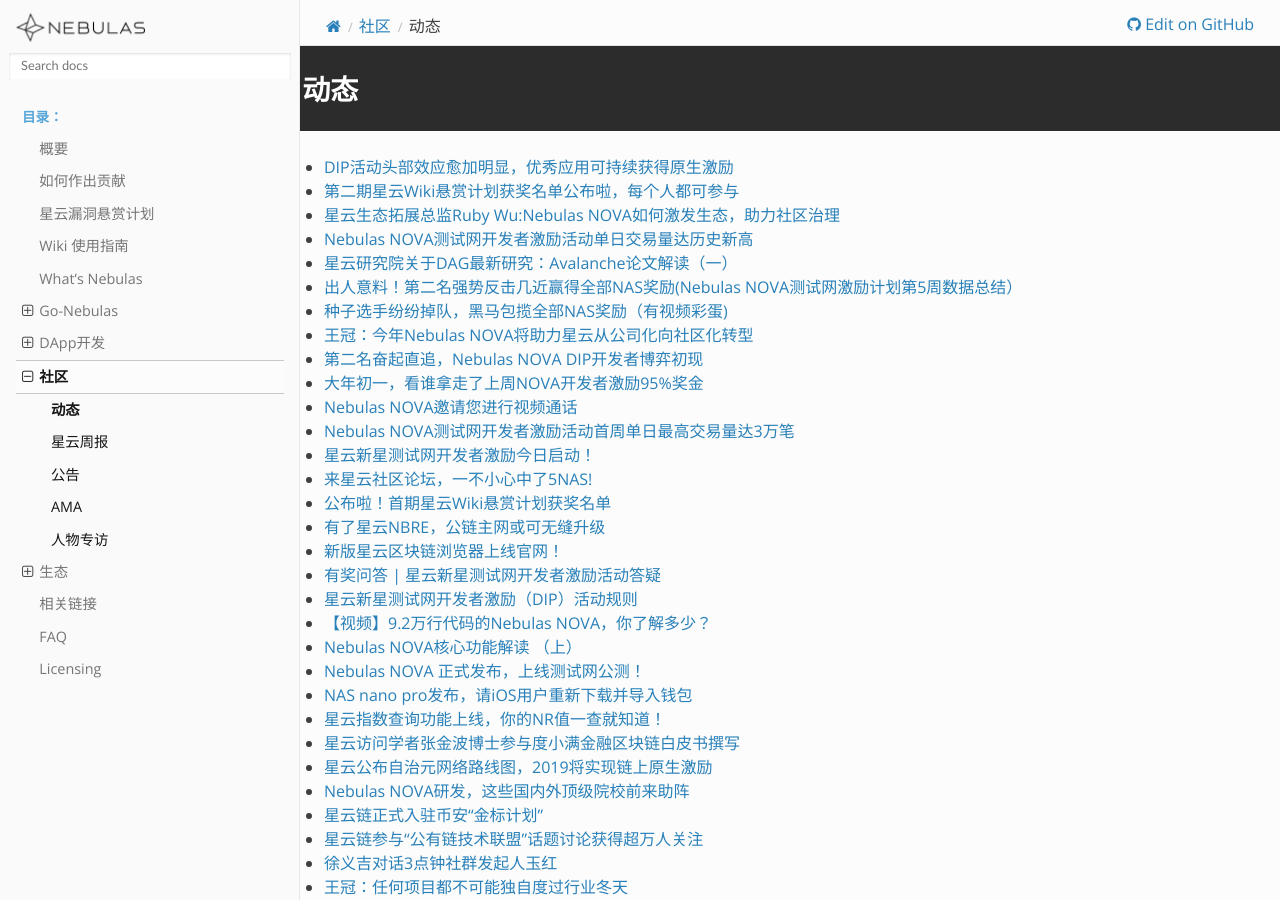
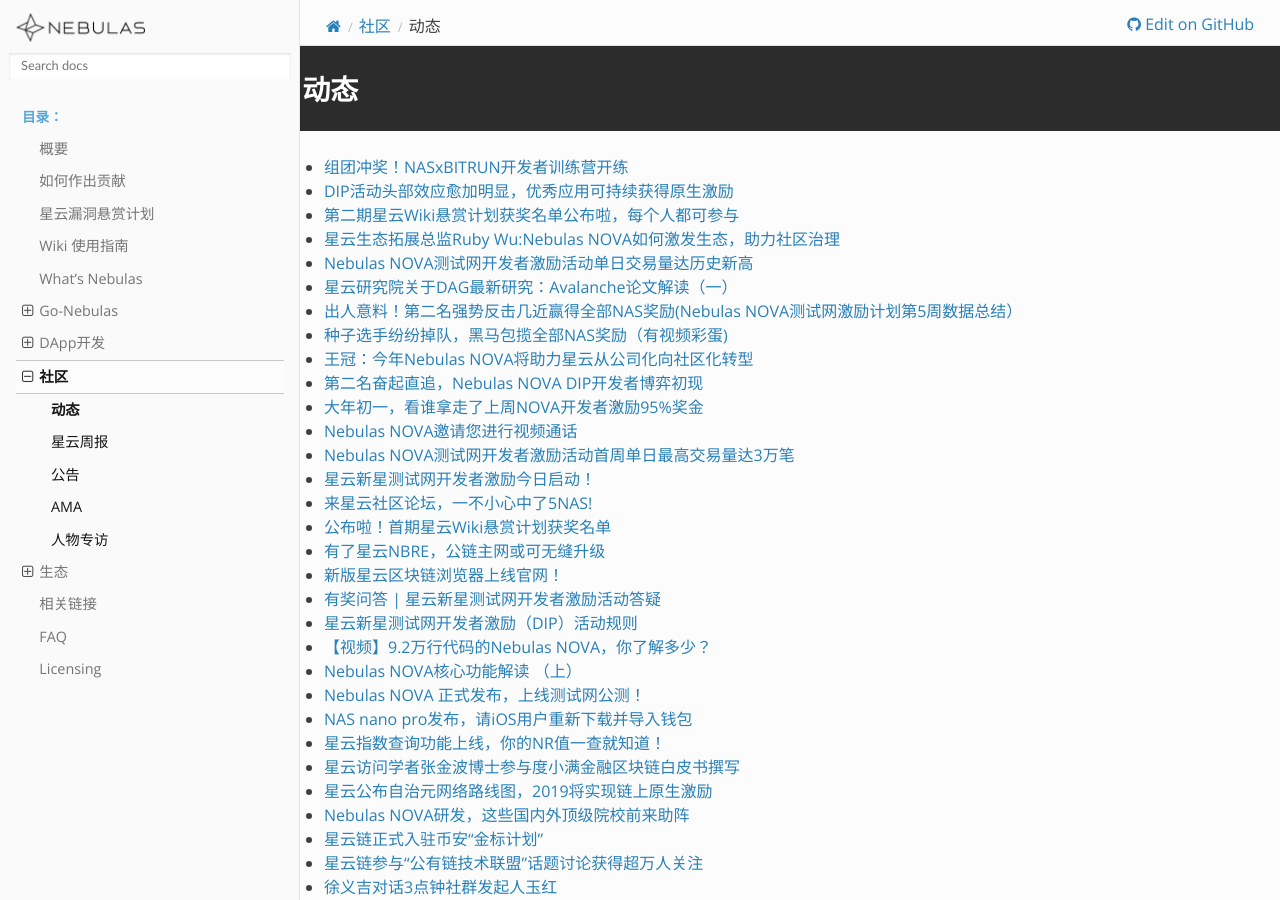
Before and after one commit to nebulasio/nebdocs, a Sphinx documentation site: the page built from docs/community/events.md, in a window 1280 px wide and 900 px high. Built offline with Sphinx 7.4.7 and the Read the Docs theme 2.0.0, drawn with Linux system fonts in a browser that asks for light colours; pages that are not in the unit, such as notebooks, are missing from menus.

Commit message:
更新动态
组团冲奖！NASxBITRUN开发者训练营开练

```diff
--- a/docs/community/events.md
+++ b/docs/community/events.md
@@ -1,4 +1,6 @@
 # 动态
+
+- [组团冲奖！NASxBITRUN开发者训练营开练](https://mp.weixin.qq.com/s/1Hge4H25g01B3k7-iKqp7Q)
 - [DIP活动头部效应愈加明显，优秀应用可持续获得原生激励](https://blog.nebulas.io/2019/03/12/dip-program-head-effect-is-more-and-more-obvious-excellent-applications-can-continue-to-obtain-native-incentives/)
 - [第二期星云Wiki悬赏计划获奖名单公布啦，每个人都可参与](https://mp.weixin.qq.com/s/sKfy5viS_FQCCiG_Ze5tDw)
 - [星云生态拓展总监Ruby Wu:Nebulas NOVA如何激发生态，助力社区治理](https://blog.nebulas.io/2019/03/07/how-nebulas-nova-stimulates-ecology-and-helps-community-governance/)
```
